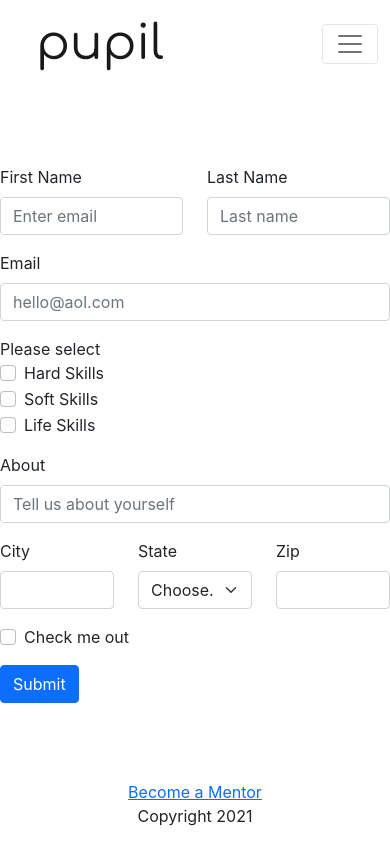
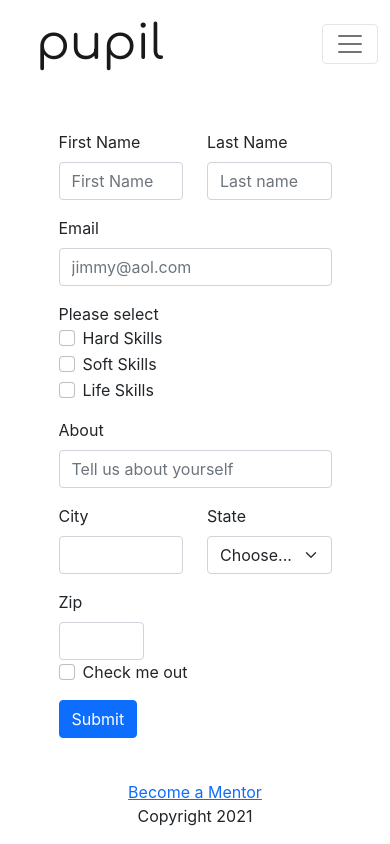
Before and after one commit to heggy231/pupil, a React (Create React App) app in the folder react-ui/: page /become in a window 390 px wide. Built offline with nearby package versions, Linux system fonts and the light colour scheme.

Commit message:
style form and make responsive

```diff
--- a/react-ui/src/routes/becomementor/Become.jsx
+++ b/react-ui/src/routes/becomementor/Become.jsx
@@ -1,5 +1,6 @@
 import { useState } from "react"
 import {Form, Col, Row, Button } from "react-bootstrap"
+import "./become.css"
 
 const Become = () => {
     const [fName, setFName] = useState("");
@@ -8,6 +9,7 @@ const Become = () => {
     const [type, setType] = useState("");
     const [skill, setSkill] = useState("");
     const [about, setAbout] = useState("");
+    const [check, setCheck] = useState([""]);
 
     const handleEmailChange = (event) => {
         setEmail(event.target.value)
@@ -22,50 +24,57 @@ const Become = () => {
       console.log(lName);
     }
       const handleTypeChange = (event) => {
-      // setType(event.target.value)
+      setType(event.target.value)
       console.log(type);
     }
       const handleSkillChange = (event) => {
       setSkill(event.target.value)
       console.log(skill);
     }
-    const {handleAboutChange} = (event) => {
+    const handleAboutChange = (event) => {
       setAbout(event.target.value)
       console.log(about);
     }
+    const handleCheckChange = (event) => {
+      setCheck(event.target.value)
+      console.log(check);
+    }
+
+
 
     return (
+      <div className="wrapper">
         <Form>
-  <Row className="mb-3">
-    <Form.Group as={Col} controlId="formGridEmail">
+  <Row className="mb-3 sm xs={2}">
+    <Form.Group as={Col} controlId="formGridName">
       <Form.Label>First Name</Form.Label>
-      <Form.Control onChange={handleFnameChange} value={fName} type="First name" placeholder="Enter email" />
+      <Form.Control onChange={handleFnameChange} value={fName} type="First name" placeholder="First Name" />
     </Form.Group>
 
-    <Form.Group as={Col} controlId="formGridPassword">
+    <Form.Group as={Col} controlId="formGridName1">
       <Form.Label>Last Name</Form.Label>
-      <Form.Control onChange={handleLnameChange} value={lName} type="password" placeholder="Last name" />
+      <Form.Control onChange={handleLnameChange} value={lName} type="Last name" placeholder="Last name" />
     </Form.Group>
   </Row>
 
-  <Form.Group className="mb-3" controlId="formGridAddress1">
+  <Form.Group className="mb-3 sm" controlId="formGridemail">
     <Form.Label>Email</Form.Label>
-    <Form.Control onChange={handleEmailChange} value={email}placeholder="hello@aol.com" />
+    <Form.Control onChange={handleEmailChange} value={email} type="email"placeholder="jimmy@aol.com" />
   </Form.Group>
 
-  <Form.Group className="mb-3" id="formGridCheckbox">
+  <Form.Group className="mb-3 sm" id="formGridCheckbox">
     Please select
-    <Form.Check onSelect={handleTypeChange} type="checkbox" label="Hard Skills" />
+    <Form.Check type="checkbox" label="Hard Skills" />
     <Form.Check type="checkbox" label="Soft Skills" />
     <Form.Check type="checkbox" label="Life Skills" />
   </Form.Group>
 
-  <Form.Group className="mb-3" controlId="formGridAddress2">
+  <Form.Group className="mb-3 xs={1}" >
     <Form.Label>About</Form.Label>
     <Form.Control onChange={handleAboutChange} value={about} placeholder="Tell us about yourself" />
   </Form.Group>
 
-  <Row className="mb-3">
+  <Row className="mb-3 xs={1}">
     <Form.Group as={Col} controlId="formGridCity">
       <Form.Label>City</Form.Label>
       <Form.Control />
@@ -78,7 +87,8 @@ const Become = () => {
         <option>...</option>
       </Form.Select>
     </Form.Group>
-
+    </Row>
+<Row className ="rowText1" md={2} sm={1}>
     <Form.Group as={Col} controlId="formGridZip">
       <Form.Label>Zip</Form.Label>
       <Form.Control />
@@ -86,13 +96,14 @@ const Become = () => {
   </Row>
 
   <Form.Group className="mb-3" id="formGridCheckbox">
-    <Form.Check type="checkbox" label="Check me out" />
+    <Form.Check onClick = {handleCheckChange} value="hello world" type="checkbox" label="Check me out" />
   </Form.Group>
 
   <Button variant="primary" type="submit">
     Submit
   </Button>
 </Form>
+</div>
     )
 }
 export default Become
--- a/react-ui/src/routes/becomementor/become.css
+++ b/react-ui/src/routes/becomementor/become.css
@@ -0,0 +1,13 @@
+*{
+    box-sizing: border-box;
+    margin: 0;
+}
+
+.wrapper {
+    width: 70%;
+    margin: auto;
+}
+
+.rowText1 {
+    max-width: 40%;
+}
--- a/react-ui/src/routes/landing/Landing.jsx
+++ b/react-ui/src/routes/landing/Landing.jsx
@@ -1,9 +1,9 @@
-import photo from "./photo.jpeg"
+// import photo from "./photo.jpeg"
 
 const Landing = () => {
     return (
         <header>
-            <img src={photo} alt="banner1" />
+            {/* <img src={photo} alt="banner1" /> */}
         </header>
 
 
```
